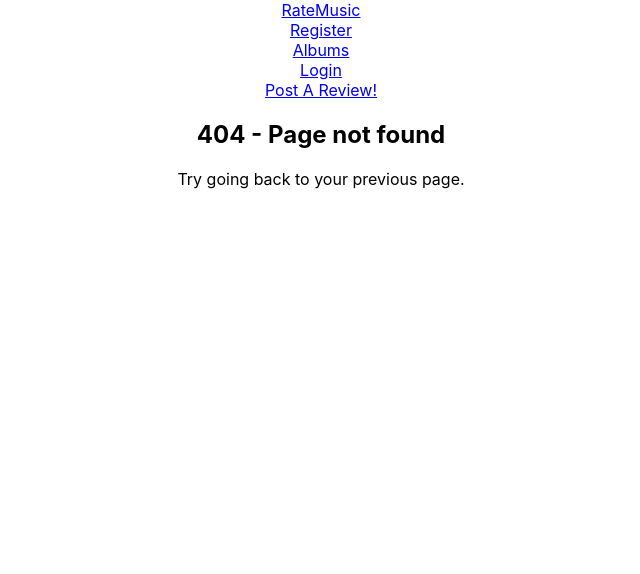
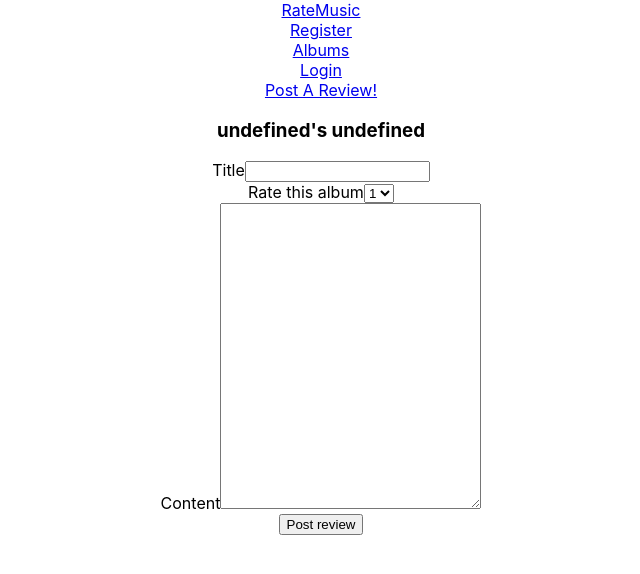
Before and after one commit to elang5/ratemusic-client, a React (Create React App) app: page /1/reviews in a window 1280 px wide. Before the commit this address had no page. Shown: the top 574 px of the page, without its empty margins (319-959 px from the left). Built offline with nearby package versions, Linux system fonts and the light colour scheme; no server answers.

Commit message:
post review working

```diff
--- a/package.json
+++ b/package.json
@@ -3,6 +3,7 @@
   "version": "0.1.0",
   "private": true,
   "dependencies": {
+    "circular-json": "^0.5.9",
     "jwt-decode": "^2.2.0",
     "now": "^15.3.0",
     "now-cli": "0.0.0",
--- a/src/App.js
+++ b/src/App.js
@@ -53,7 +53,7 @@ class App extends Component {
               component={ReviewPage}
             />
             <Route
-              path={"/reviews"}
+              path={"/:albumId/reviews"}
               component={ReviewForm}
             />
             <Route
--- a/src/components/AlbumItem/AlbumItem.js
+++ b/src/components/AlbumItem/AlbumItem.js
@@ -5,14 +5,15 @@ export class AlbumItem extends Component {
   render() {
     const { album } = this.props
     return (
-      <Link to={`/albums/${album.id}`} className="album">
         <div className="grid">
           <div className="box">
+            <Link to={`/albums/${album.id}`} className="album">
+              <h3>{album.title}</h3>
+            </Link>
             <img src={album.art} alt={album.title}/>
             <p className="album-rating">{album.rating}</p>
           </div>
         </div>
-      </Link>
     )
   }
 }
--- a/src/components/AlbumReview/AlbumReview.js
+++ b/src/components/AlbumReview/AlbumReview.js
@@ -8,7 +8,7 @@ export class AlbumReview extends Component {
       <Link to={`/albums/${album.id}/reviews`} className="reviews">
         <div className="grid">
           <div className="box">
-            <img src={album.art} alt={album.title}/>
+            <img src={album.art} alt={album.id}/>
             <p className="album-rating">{album.rating}</p>
           </div>
         </div>
--- a/src/components/ReviewForm/ReviewForm.js
+++ b/src/components/ReviewForm/ReviewForm.js
@@ -1,24 +1,36 @@
 import React, { Component } from 'react'
-import AlbumContext from '../../contexts/AlbumContext'
 import AlbumApiService from '../../services/albums-api-service'
 
 export class ReviewForm extends Component {
-  static contextType = AlbumContext
+  state = {
+    error: null,
+    album: []
+  }
+
+  componentDidMount() {
+    AlbumApiService.getAlbum(this.props.match.params.albumId)
+      .then(res => this.setState({ album: res }))
+      .catch(err => this.setState({ error: err.error }))
+  }
 
   handleSubmit = e => {
     e.preventDefault()
-    const { album } = this.context
-    const { title, rating, content } = e.target
-
-    AlbumApiService.postReview(album.id, album.user_id, title, rating, content)
-      .then(this.context.addReview)
-      .catch(this.context.setError)
+    const { albumId } = this.props.match.params
+    const { title, content, rating } = e.target
+    AlbumApiService.postReview(albumId, title.value, content.value, rating.value)
+      .then(console.log('success!'))
+      .catch(err => this.setState({ error: err.error }))
   }
   render() {
+    const { error, album } = this.state
     return (
       <form
         className="review-form"
         onSubmit={this.handleSubmit}>
+          {error && <p>{error}</p>}
+          <div className="album-info">
+            <h3>{`${album.artist}'s ${album.title}`}</h3>
+          </div>
           <div className="title">
             <label htmlFor="title">Title</label>
             <input type="text" id="title"/>
--- a/src/components/ReviewItem/ReviewItem.js
+++ b/src/components/ReviewItem/ReviewItem.js
@@ -5,13 +5,13 @@ export class ReviewItem extends Component {
   render() {
     const { review } = this.props
     return (
-      <Link to={`/reviews/${review.id}`} className="album">
       <div className="review">
-          <img src={review.image} alt={review.title}/>
+        <Link to={`/reviews/${review.id}`} className="album">
+          <p className="review-title">{review.title}</p>
+        </Link>
+          <img src={review.image} alt={review.id}/>
           <span className="review-rating">{review.rating}</span>
-          <span className="review-title">{review.title}</span>
       </div>
-    </Link>
     )
   }
 }
--- a/src/routes/ReviewListPage/ReviewListPage.js
+++ b/src/routes/ReviewListPage/ReviewListPage.js
@@ -1,5 +1,6 @@
 import AlbumApiService from '../../services/albums-api-service'
 import ReviewItem from '../../components/ReviewItem/ReviewItem'
+import { Link } from 'react-router-dom'
 
 import React, { Component } from 'react'
 
@@ -25,10 +26,13 @@ export class AlbumReviewsPage extends Component {
 
   render() {
     const { reviews } = this.state
-    console.log(reviews)
+    const { albumId } = this.props.match.params
     return (
       <section className="album-reviews-page">
         {reviews.map(review => <ReviewItem key={review.id} review={review} />)}
+        <Link to={`/${albumId}/reviews`}>
+          Post a Review!
+        </Link>
       </section>
     )
   }
--- a/src/routes/ReviewPage/ReviewPage.js
+++ b/src/routes/ReviewPage/ReviewPage.js
@@ -8,7 +8,6 @@ export class ReviewPage extends Component {
 
   componentDidMount() {
     const { reviewId } = this.props.match.params
-    console.log(reviewId)
     AlbumApiService.getAlbumReviews(reviewId)
       .then(res => {
         const review = res[0]
@@ -19,7 +18,6 @@ export class ReviewPage extends Component {
 
   render() {
     const { review } = this.state
-    console.log(review)
     return (
       <div className="review-page">
         <p>{review.title}</p>
--- a/src/services/albums-api-service.js
+++ b/src/services/albums-api-service.js
@@ -24,7 +24,7 @@ const AlbumsApiService = {
           ? res.json().then(e => Promise.reject(e))
           : res.json())
   },
-  postReview(albumId, userId, title, content, rating) {
+  postReview(albumId, title, content, rating) {
     return fetch(`${config.API_ENDPOINT}/reviews`, {
       method: 'POST',
       headers: {
@@ -33,7 +33,6 @@ const AlbumsApiService = {
       },
       body: JSON.stringify({
         album_id: albumId,
-        user_id: userId,
         title,
         rating,
         content
```
Also changed, not shown: 1 other file (tests, documents, lock files or other folders).
